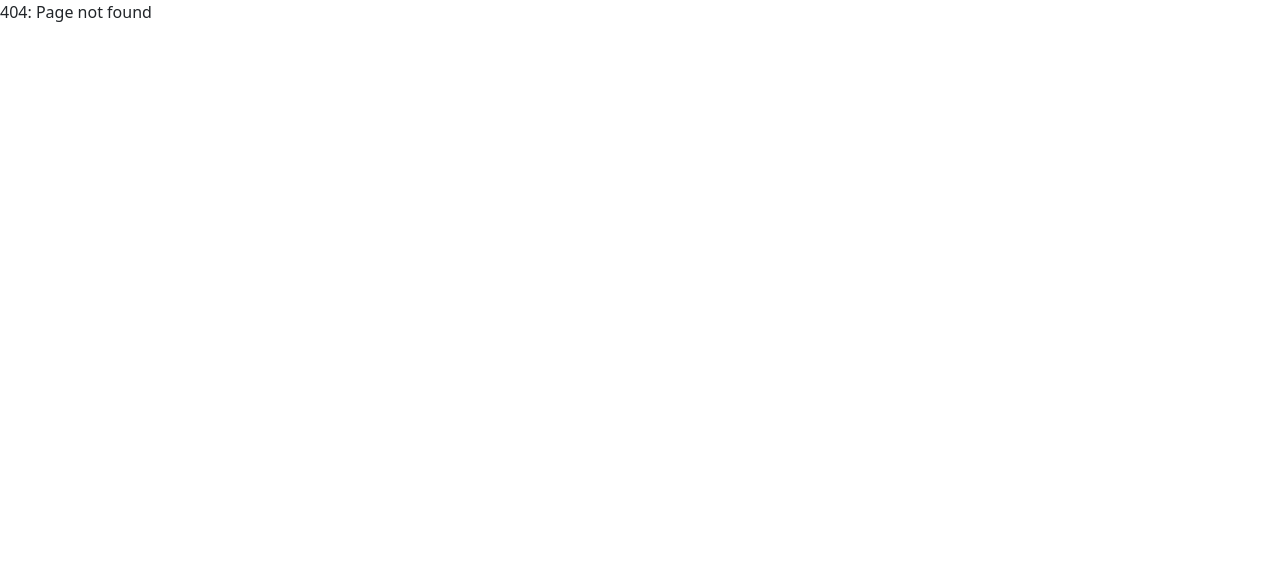
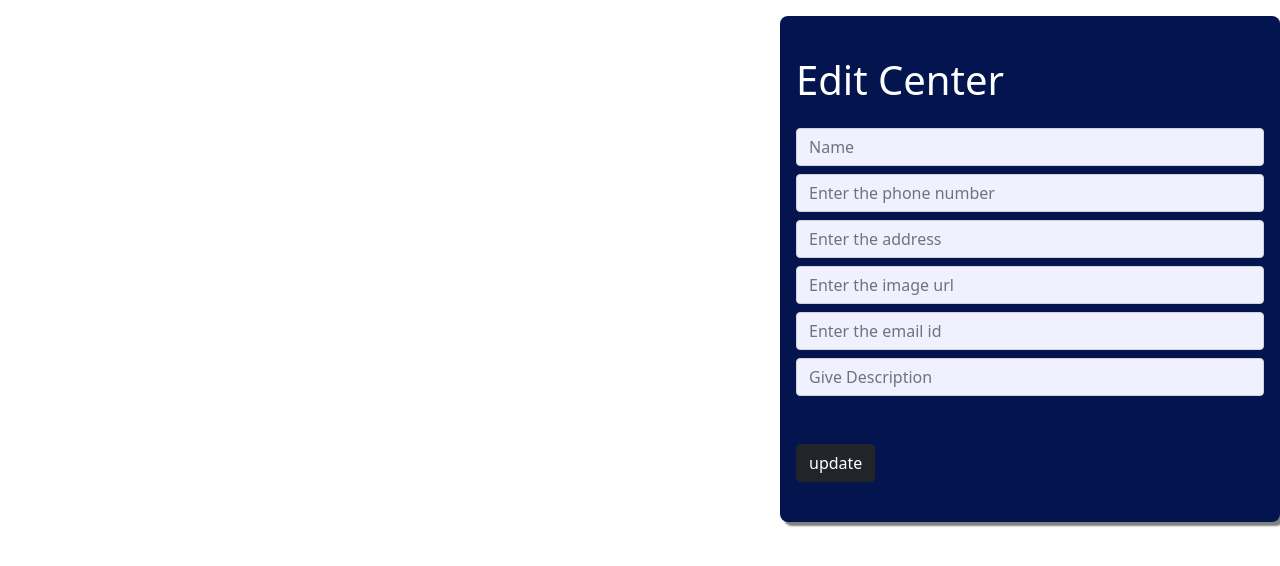
Before and after one commit to iamneo-production/ba964849-2c32-4910-a202-18c63fd34091, a React (Create React App) app in the folder reactapp/: page /admin/edit-center in a window 1280 px wide. Before the commit this address had no page. Shown: the top 566 px of the page. Built offline with nearby package versions, Linux system fonts and the light colour scheme.

Commit message:
[test1]:Centerprofile changes

```diff
--- a/reactapp/src/App.js
+++ b/reactapp/src/App.js
@@ -9,6 +9,7 @@ import AdminHomePage from './pages/AdminHomePage/AdminHomePage';
 import AdminAddCentreForm from './components/AdminAddCentreForm/AdminAddCentreForm';
 import AdminAddCentrePage from './pages/AdminAddCentrePage/AdminAddCentrePage';
 import AdminLayout from './pages/AdminLayout/AdminLayout';
+import Centerprofilescreen from './pages/Centerprofilescreen/Centerprofilescreen';
 function App() {
   return (
     <BrowserRouter>
@@ -20,6 +21,7 @@ function App() {
           <Route path="/admin/home" element={<AdminHomePage/>}></Route>
           <Route path="/admin/add-centre" element={<AdminAddCentrePage/>}></Route>
         </Route>
+          <Route path="/admin/edit-center" element={<Centerprofilescreen/>}></Route>
         {/* <Route path="/admin/cards" element={<AdminCentreCard/>}></Route>
         <Route path="/admin/navbar" element={<AdminNavbar/>}></Route>
         <Route path="/admin/addcentre" element={<AdminAddCentreForm/>}></Route> */}
@@ -28,5 +30,4 @@ function App() {
     </BrowserRouter>
   );
 }
-
 export default App;
--- /dev/null
+++ b/reactapp/src/components/Centerprofile/Centerprofile.js
@@ -0,0 +1,69 @@
+import React from "react";
+import { Formik, Form } from 'formik';
+import { TextField } from "./TextField";
+import * as Yup from 'yup';
+import axios from "axios";
+import styles from './Centerprofile.module.css';
+function Centerprofile() {
+    const validate = Yup.object({
+        name: Yup.string().max(25, 'Must be 15 characters or less')
+            .required('Required'),
+        mobileNumber: Yup.string().required('Required').matches("^[0-9]{10}$", 'Phone number is not valid'),
+        address: Yup.string().max(100, 'Must be 100 characters or less').required('Required'),
+        imageURL: Yup.string().url('Invalid URL'),
+        email: Yup.string()
+            .email('Email is invalid')
+            .required('Required'),
+        description: Yup.string().max(200, 'Must be 200 characters or less').required('Required')
+    });
+    const handleOnSubmit = async (value) => {
+        try {
+            const res = await axios({
+                method: 'POST',
+                url: 'http://localhost:9090/signup',
+                data: value
+            });
+            console.log(res);
+            alert(res.data);
+        } catch (err) {
+            alert("Error while updating")
+        }
+    }
+    return (
+        <Formik
+            initialValues={{
+                name: '',
+                mobileNumber: '',
+                address: '',
+                imageUrl: '',
+                email: '',
+                description: ''
+            }}
+            validationSchema={validate}
+            onSubmit={
+                (values, { resetForm }) => {
+                    handleOnSubmit(values);
+                    resetForm({ values: '' });
+                }
+            }
+        >
+            {formik => (
+                <div className={styles.container}>
+                    <h1 className="my-4 font-weight-bold-display-4">Edit Center</h1>
+                    <Form>
+                        <TextField id="updateName" placeholder='Name' name="name" type="text" />
+                        <TextField id="updateNumber" placeholder="Enter the phone number" name="mobileNumber" type="text" />
+                        <TextField id="updateAddress" placeholder="Enter the address" name="address" type="text" />
+                        <TextField id="updateImageUrl" placeholder="Enter the image url" name="imageURL" type="text" />
+                        <TextField id="updateEmail" placeholder="Enter the email id" name="email" type="email" />
+                        <TextField id="updateCentreDescription" placeholder="Give Description" name="description" type="textarea" />
+                        <br></br>
+                        <button className="btn btn-dark mt-3" type="submit">update</button>
+                    </Form>
+                    <br />
+                </div>
+            )}
+        </Formik>
+    )
+}
+export default Centerprofile
--- /dev/null
+++ b/reactapp/src/components/Centerprofile/Centerprofile.module.css
@@ -0,0 +1,9 @@
+.container {
+  width: 500px;
+  background-color: rgb(3, 20, 78);
+  padding: 16px;
+  box-sizing: border-box;
+  color: white;
+  border-radius: 8px;
+  box-shadow: 4px 4px 2px grey;
+}
--- /dev/null
+++ b/reactapp/src/components/Centerprofile/TextField.js
@@ -0,0 +1,13 @@
+import React from "react";
+import { ErrorMessage,useField } from "formik";
+export const TextField = ({...props}) => {
+    const [field,meta] = useField(props);
+    return(
+        <div className="mb-2">
+            <input className={`form-control shadow-none ${meta.touched && meta.error && 'is-invalid'}`}
+            {...field} {...props}
+            autoComplete="off"/>
+            <ErrorMessage component="div" name={field.name} className="error"/>
+        </div>
+    )
+}
--- /dev/null
+++ b/reactapp/src/pages/Centerprofilescreen/Centerprofilescreen.jsx
@@ -0,0 +1,10 @@
+import React from 'react'
+import Centerprofile from '../../components/Centerprofile/Centerprofile'
+function Centerprofilescreen() {
+  return (
+    <div style={{ display: 'flex', flexDirection: "row-reverse", margin: '16px auto' }}>
+      <Centerprofile />
+    </div>
+  )
+}
+export default Centerprofilescreen
```
